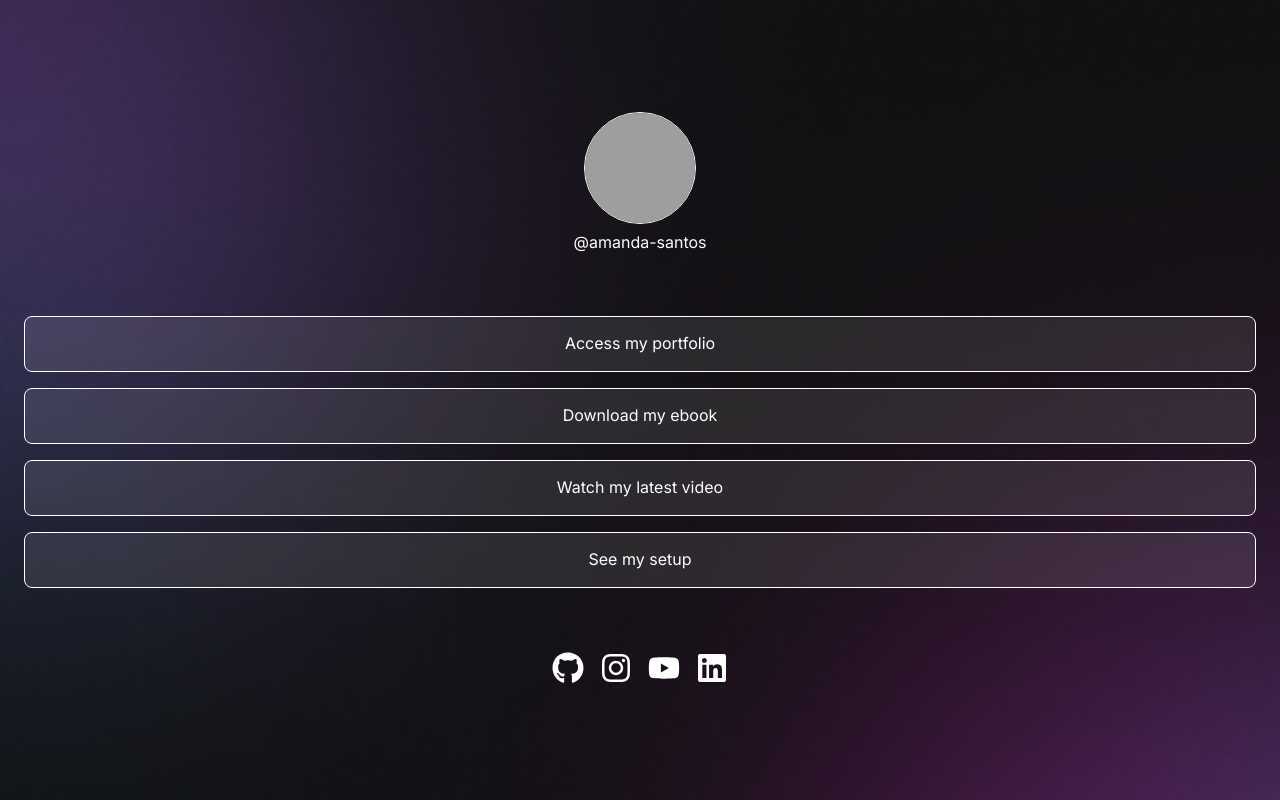
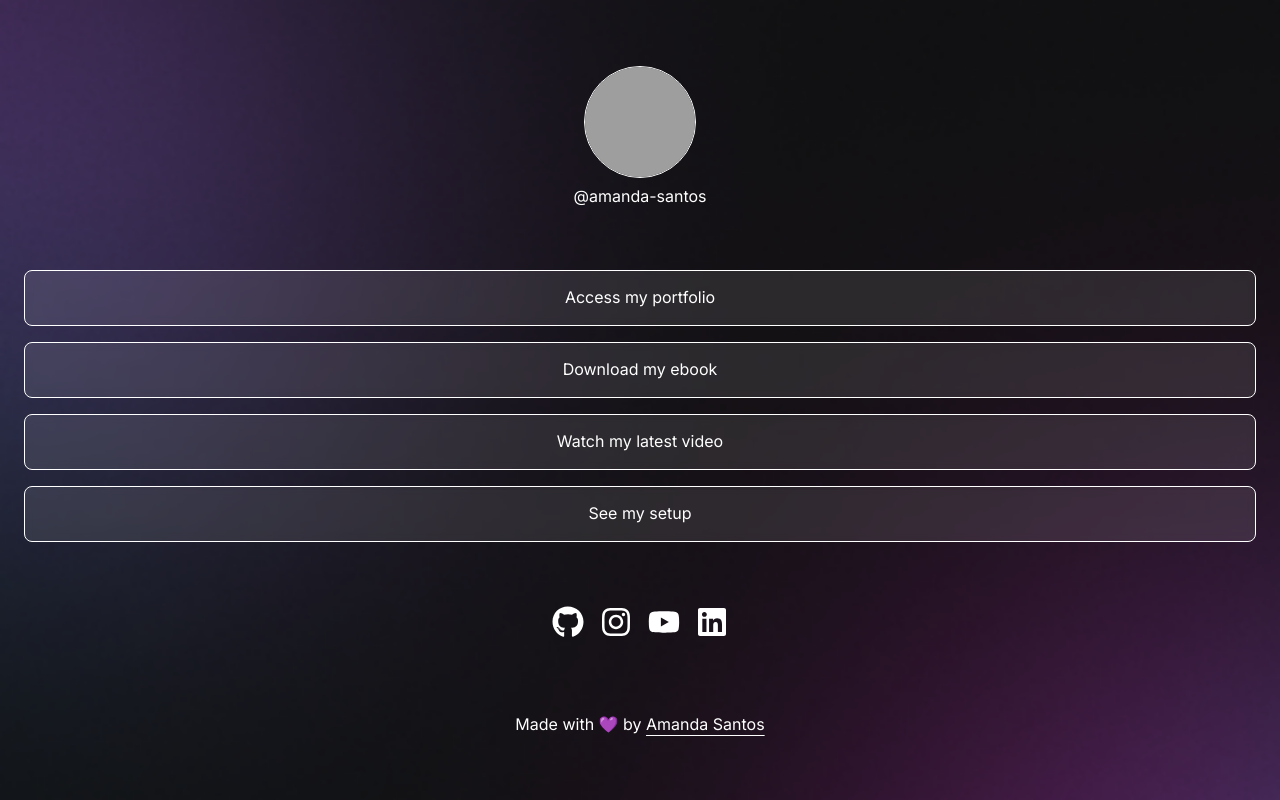
Before and after one commit to amanda-santos/linktree, a Next.js app: page / in a window 1280 px wide. Built offline with nearby package versions, Linux system fonts and the light colour scheme; grey boxes are pictures that could not be loaded.

Commit message:
feat: ✨ add footer

```diff
--- a/src/pages/index.tsx
+++ b/src/pages/index.tsx
@@ -3,6 +3,7 @@ import { useTheme } from "styled-components";
 import { Avatar, Anchor } from "../components";
 import {
   Container,
+  FooterInformation,
   LinksContainer,
   SocialLinksContainer,
 } from "../styles/pages/home";
@@ -53,6 +54,11 @@ export default function Home() {
           <FaLinkedin size={32} color={white} />
         </a>
       </SocialLinksContainer>
+
+      <FooterInformation>
+        Made with 💜 by{" "}
+        <a href="https://github.com/amanda-santos">Amanda Santos</a>
+      </FooterInformation>
     </Container>
   );
 }
--- /dev/null
+++ b/src/styles/pages/home/FooterInformation.ts
@@ -0,0 +1,8 @@
+import styled from "styled-components";
+
+export const FooterInformation = styled.span`
+  a {
+    color: ${({ theme }) => theme["white"]};
+    text-underline-offset: 0.5rem;
+  }
+`;
--- a/src/styles/pages/home/SocialLinksContainer.ts
+++ b/src/styles/pages/home/SocialLinksContainer.ts
@@ -9,7 +9,7 @@ export const SocialLinksContainer = styled.div`
   gap: 1.6rem;
 
   width: 100%;
-  margin-top: 6.4rem;
+  margin: 6.4rem 0;
 
   a:hover {
     filter: brightness(0.8);
--- a/src/styles/pages/home/index.ts
+++ b/src/styles/pages/home/index.ts
@@ -1,3 +1,4 @@
 export { Container } from "./Container";
+export { FooterInformation } from "./FooterInformation";
 export { LinksContainer } from "./LinksContainer";
 export { SocialLinksContainer } from "./SocialLinksContainer";
```
